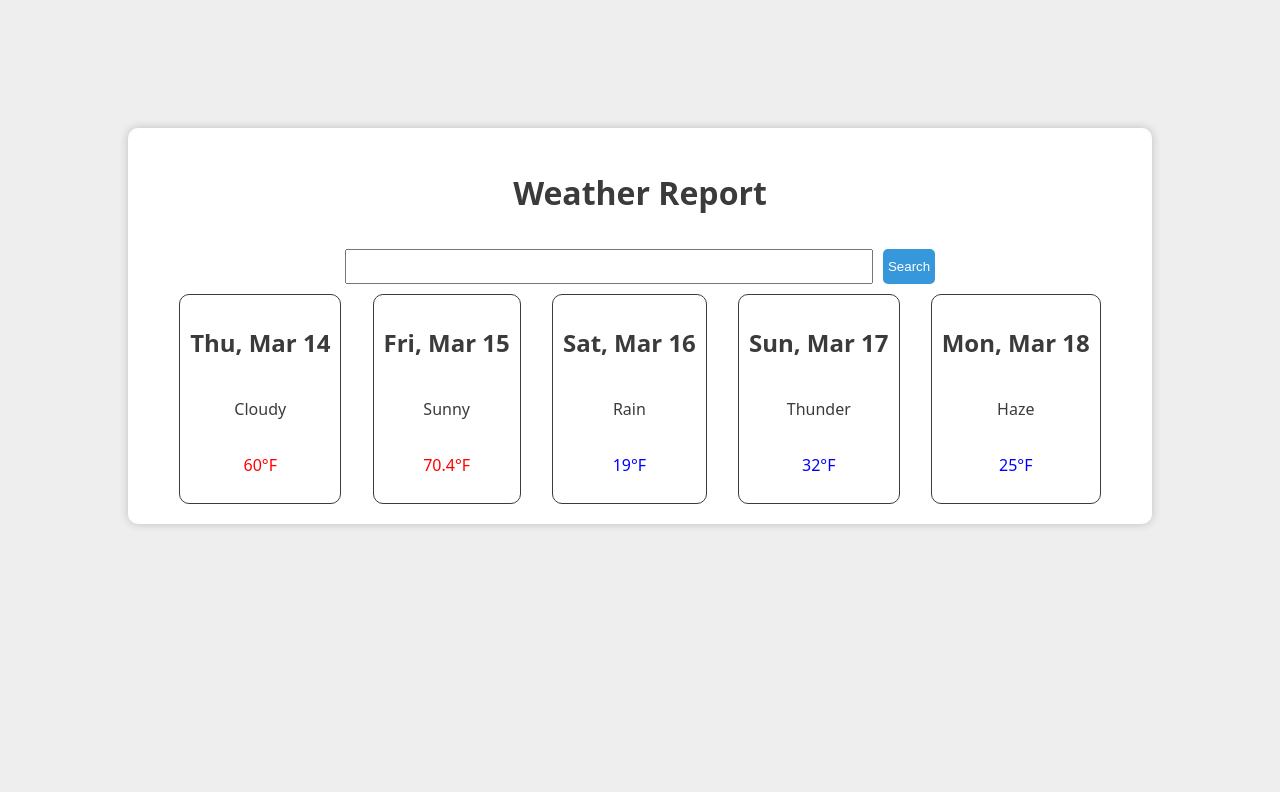
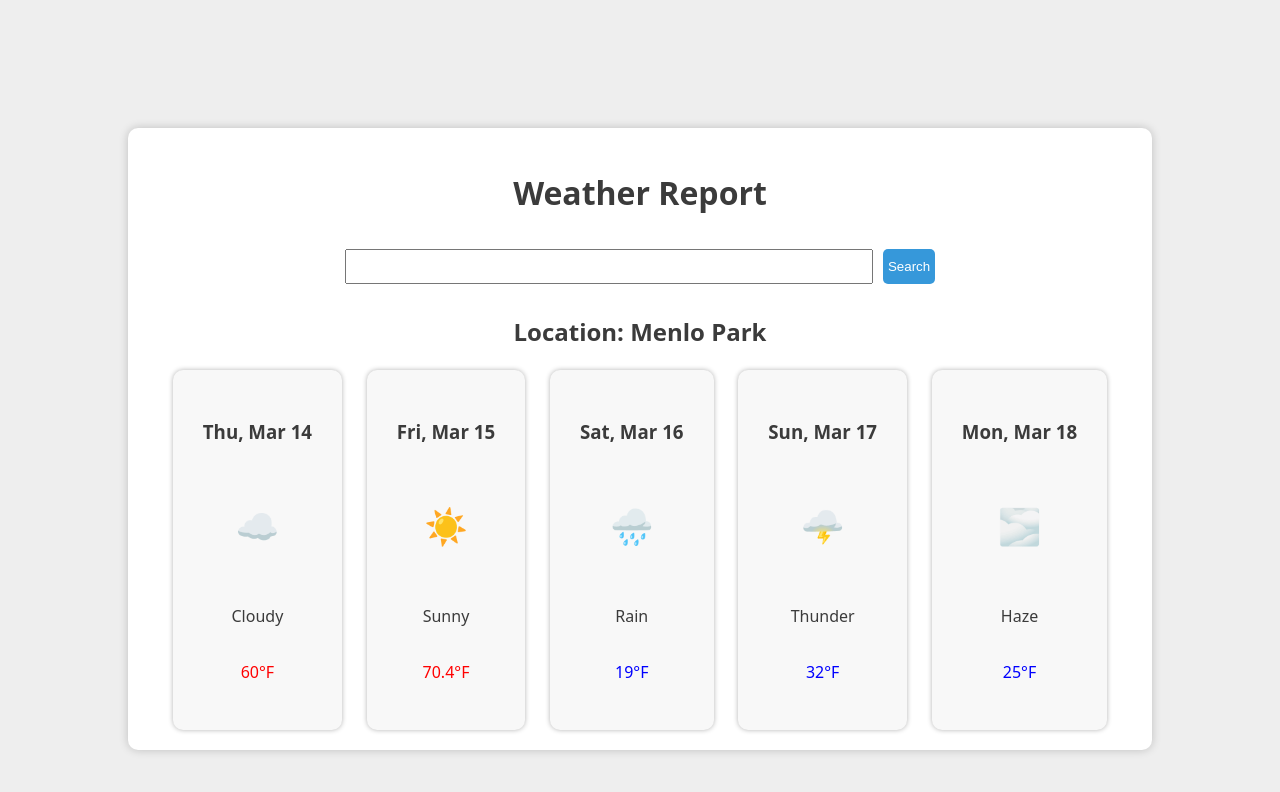
Before and after one commit to javiiicz/weather-report-app, a React (Vite) app: page / in a window 1280 px wide. Shown: the top 792 px of the page. Built offline with nearby package versions, Linux system fonts and the light colour scheme.

Commit message:
Frontend: Update styling

```diff
--- a/src/Day.css
+++ b/src/Day.css
@@ -2,10 +2,11 @@
     display: flex;
     flex-direction: column;
     align-items: center;
-    border-style: solid;
-    padding: 10px;
+    padding: 30px;
     border-radius: 10px;
     border-width: 1px;
+    background-color: #F8F8f8;
+    box-shadow: 0 0 5px rgb(0,0,0,0.3);
 }
 
 .cold {
@@ -15,3 +16,7 @@
 .hot {
     color: red;
 }
+
+.emoji {
+    font-size: 35px;
+}
--- a/src/Day.jsx
+++ b/src/Day.jsx
@@ -13,7 +13,8 @@ const Day = (props) => {
 
     return (
         <div className="day-container">
-            <h2>{props.date}</h2>
+            <h3>{props.date}</h3>
+            <p className="emoji">{props.emoji}</p>
             <p>{props.weather}</p>
             <p className={tempClass}>{props.temperature}°F</p>
         </div>
@@ -22,6 +23,7 @@ const Day = (props) => {
 
 Day.propTypes = {
     date: PropTypes.string.isRequired,
+    emoji: PropTypes.string.isRequired,
     weather: PropTypes.string.isRequired,
     temperature: PropTypes.number.isRequired
 }
--- a/src/Forecast.jsx
+++ b/src/Forecast.jsx
@@ -1,19 +1,21 @@
 import React from "react";
-import ReactDOM from 'react-dom';
+import ReactDOM from "react-dom";
 import Day from "./Day";
-import "./Forecast.css"
-
+import "./Forecast.css";
 
 const Forecast = () => {
     return (
-        <div className="forecast-container">
-            <Day date="Thu, Mar 14"  weather="Cloudy" temperature={60.0}/>
-            <Day date="Fri, Mar 15"  weather="Sunny" temperature={70.4}/>
-            <Day date="Sat, Mar 16"  weather="Rain" temperature={19.0}/>
-            <Day date="Sun, Mar 17"  weather="Thunder" temperature={32.0}/>
-            <Day date="Mon, Mar 18"  weather="Haze" temperature={25.0}/>
-        </div>
-    )
-}
+        <>
+            <h2>Location: Menlo Park</h2>
+            <div className="forecast-container">
+                <Day date="Thu, Mar 14" emoji="☁️" weather="Cloudy" temperature={60.0} />
+                <Day date="Fri, Mar 15" emoji="☀️" weather="Sunny" temperature={70.4} />
+                <Day date="Sat, Mar 16" emoji="🌧️" weather="Rain" temperature={19.0} />
+                <Day date="Sun, Mar 17" emoji="🌩️" weather="Thunder" temperature={32.0} />
+                <Day date="Mon, Mar 18" emoji="🌫️" weather="Haze" temperature={25.0} />
+            </div>
+        </>
+    );
+};
 
 export default Forecast;
```
